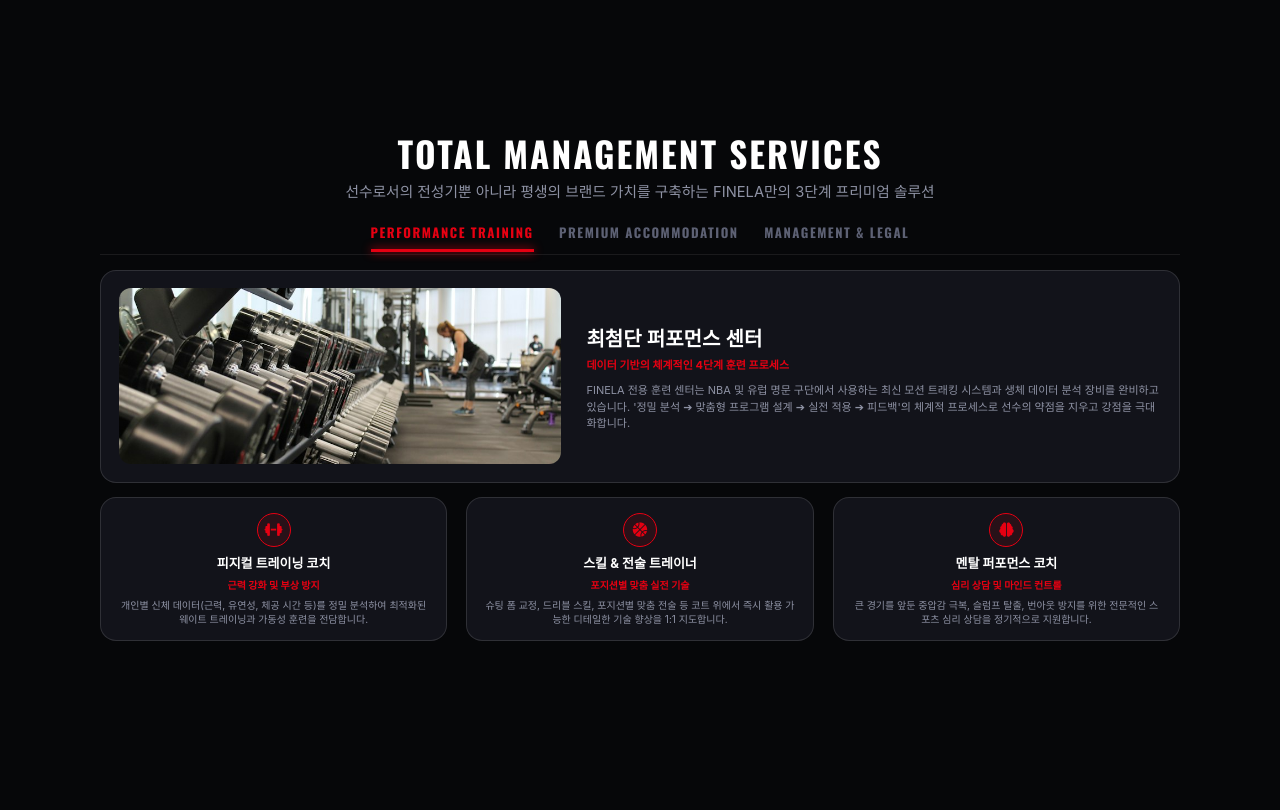
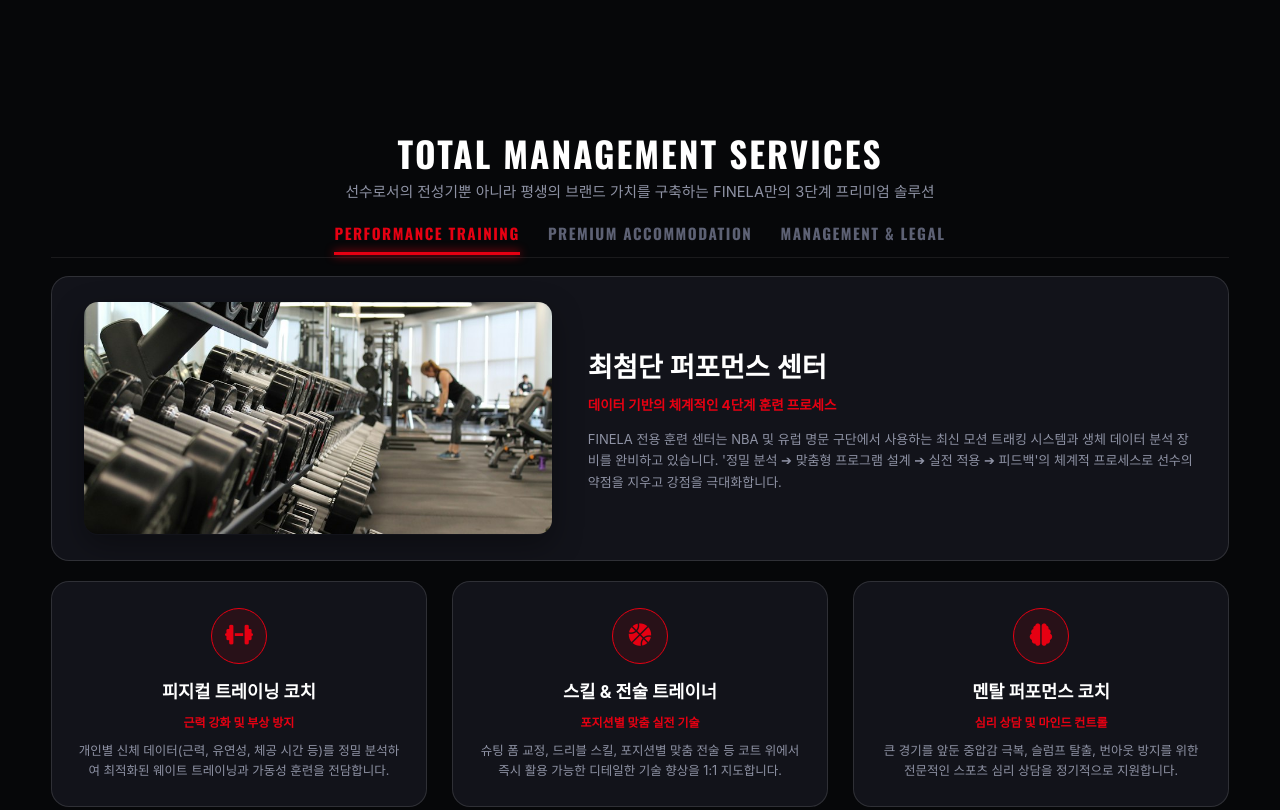
Before and after one commit to basketballtime522/FINELA-sports-agency, a website: page index.html in a window 1280 px wide. Shown: the part 1700-2510 px from the top of the page. Drawn offline with nearby package versions, Linux system fonts and the light colour scheme; a web font is replaced by a local one.

Commit message:
fix: SERVICES 탭 Performance Training 구성 카드(시설 카드 및 3인 코치진) 사이즈 대폭 확대 및 시각적 볼륨감 개선

```diff
--- a/styles.css
+++ b/styles.css
@@ -3849,33 +3849,36 @@ html {
 }
 
 /* ==============================================================================
-   4. 서비스(SERVICES) 섹션: 뷰포트 비례 정렬
+   4. 서비스(SERVICES) 섹션: 뷰포트 비례 정렬 (Performance Training 카드 사이즈 확대 및 가독성 최적화)
    ============================================================================== */
 .services-section .section-container {
-  max-width: min(1560px, 135vh) !important;
+  max-width: min(1560px, 92vw, 155vh) !important;
 }
 
 .services-tab-nav {
-  margin-bottom: clamp(10px, 1.8vh, 36px) !important;
-  gap: clamp(12px, 2vw, 32px) !important;
+  margin-bottom: clamp(14px, 2.2vh, 32px) !important;
+  gap: clamp(16px, 2.2vw, 36px) !important;
 }
 
 .svc-tab-btn {
-  font-size: clamp(13px, 1.6vh, 20px) !important;
-  padding-bottom: clamp(6px, 1vh, 12px) !important;
-}
-
+  font-size: clamp(15px, 1.9vh, 22px) !important;
+  padding-bottom: clamp(8px, 1.1vh, 14px) !important;
+}
+
+/* 1) 상단 최첨단 퍼포먼스 센터 시설 카드 대폭 확대 */
 .facility-feature-box {
-  padding: clamp(14px, 2.2vh, 36px) !important;
-  margin-bottom: clamp(10px, 1.8vh, 28px) !important;
-  gap: clamp(14px, 2vw, 36px) !important;
+  padding: clamp(24px, 3.2vh, 44px) clamp(24px, 2.5vw, 48px) !important;
+  margin-bottom: clamp(18px, 2.5vh, 32px) !important;
+  gap: clamp(24px, 2.8vw, 48px) !important;
+  border-radius: 18px !important;
 }
 
 .facility-img-wrap {
   width: 100% !important;
-  height: clamp(120px, 22vh, 320px) !important;
-  border-radius: 12px !important;
+  height: clamp(220px, 29vh, 360px) !important;
+  border-radius: 14px !important;
   overflow: hidden !important;
+  box-shadow: 0 10px 30px rgba(0, 0, 0, 0.35) !important;
 }
 
 .facility-img {
@@ -3885,48 +3888,61 @@ html {
 }
 
 .facility-info-wrap h3 {
-  font-size: clamp(18px, 2.5vh, 32px) !important;
-  margin-bottom: clamp(2px, 0.5vh, 6px) !important;
+  font-size: clamp(24px, 3.4vh, 38px) !important;
+  margin-bottom: clamp(6px, 1vh, 12px) !important;
+  font-weight: 700 !important;
 }
 
 .facility-sub {
-  font-size: clamp(11px, 1.3vh, 15px) !important;
-  margin-bottom: clamp(4px, 1vh, 14px) !important;
+  font-size: clamp(13.5px, 1.6vh, 17px) !important;
+  margin-bottom: clamp(10px, 1.5vh, 18px) !important;
+  font-weight: 700 !important;
 }
 
 .facility-desc {
-  font-size: clamp(11px, 1.15vh, 14.5px) !important;
-  line-height: 1.5 !important;
-}
-
+  font-size: clamp(13px, 1.45vh, 16px) !important;
+  line-height: 1.65 !important;
+}
+
+/* 2) 하단 3인 전담 코치진 카드 대폭 확대 */
 .coaches-grid {
-  gap: clamp(10px, 1.5vw, 24px) !important;
+  gap: clamp(16px, 2vw, 28px) !important;
 }
 
 .coach-card {
-  padding: clamp(12px, 1.8vh, 28px) clamp(12px, 1.4vw, 24px) !important;
+  padding: clamp(24px, 3.2vh, 40px) clamp(20px, 2vw, 32px) !important;
+  border-radius: 18px !important;
+  min-height: clamp(190px, 23vh, 255px) !important;
+  display: flex !important;
+  flex-direction: column !important;
+  align-items: center !important;
+  justify-content: center !important;
 }
 
 .coach-icon-box {
-  width: clamp(34px, 4vh, 48px) !important;
-  height: clamp(34px, 4vh, 48px) !important;
-  font-size: clamp(14px, 1.8vh, 20px) !important;
-  margin-bottom: clamp(4px, 0.8vh, 12px) !important;
+  width: clamp(56px, 6.8vh, 74px) !important;
+  height: clamp(56px, 6.8vh, 74px) !important;
+  font-size: clamp(22px, 2.8vh, 30px) !important;
+  margin-bottom: clamp(12px, 1.8vh, 20px) !important;
+  border-radius: 50% !important;
 }
 
 .coach-title {
-  font-size: clamp(13px, 1.5vh, 18px) !important;
-  margin-bottom: 3px !important;
+  font-size: clamp(17px, 2.2vh, 22px) !important;
+  font-weight: 700 !important;
+  margin-bottom: clamp(5px, 0.8vh, 8px) !important;
 }
 
 .coach-sub {
-  font-size: clamp(10px, 1.1vh, 13px) !important;
-  margin-bottom: clamp(3px, 0.6vh, 8px) !important;
+  font-size: clamp(12px, 1.4vh, 14.5px) !important;
+  font-weight: 700 !important;
+  margin-bottom: clamp(8px, 1.2vh, 14px) !important;
 }
 
 .coach-desc {
-  font-size: clamp(10px, 1.05vh, 13px) !important;
-  line-height: 1.4 !important;
+  font-size: clamp(12.5px, 1.35vh, 14.5px) !important;
+  line-height: 1.55 !important;
+  max-width: 440px !important;
 }
 
 /* ==============================================================================
```
